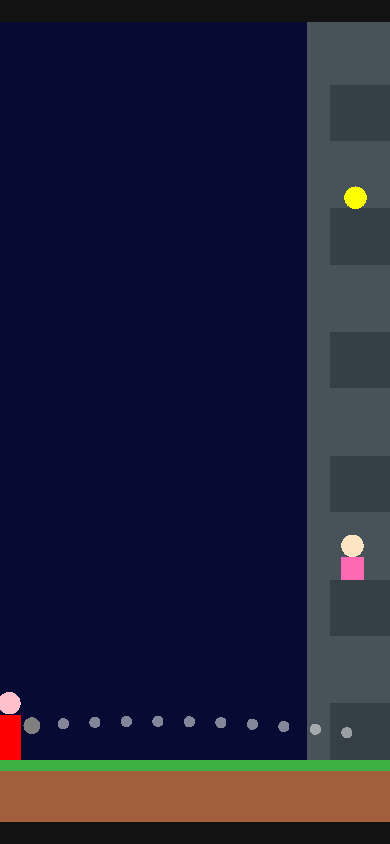
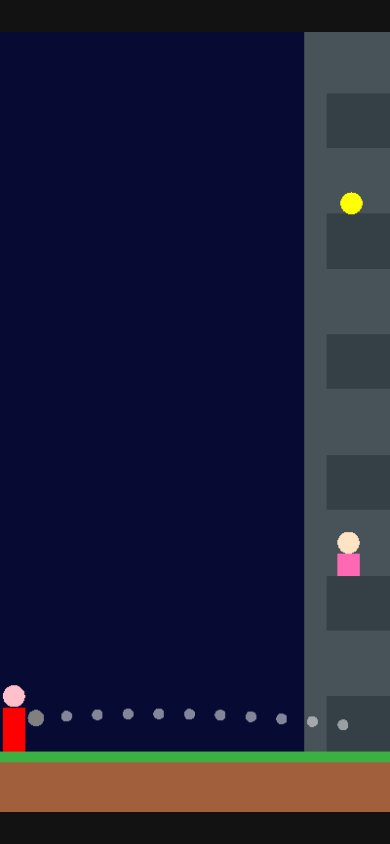
Before and after one commit to AttAditya/meloromeo, a website built with Vite: page index.html in a window 390 px wide. Built offline with nearby package versions, Linux system fonts and the light colour scheme; animation ran at ten frames a second.

Commit message:
Responsiveness

```diff
--- a/index.html
+++ b/index.html
@@ -25,6 +25,15 @@
         background-color: #121212;
       }
 
+      canvas {
+        aspect-ratio: 1 / 2;
+      }
+
+      @media (max-width: 400px) {
+        canvas {
+          width: 100%;
+        }
+      }
     </style>
   </head>
   <body>
```
